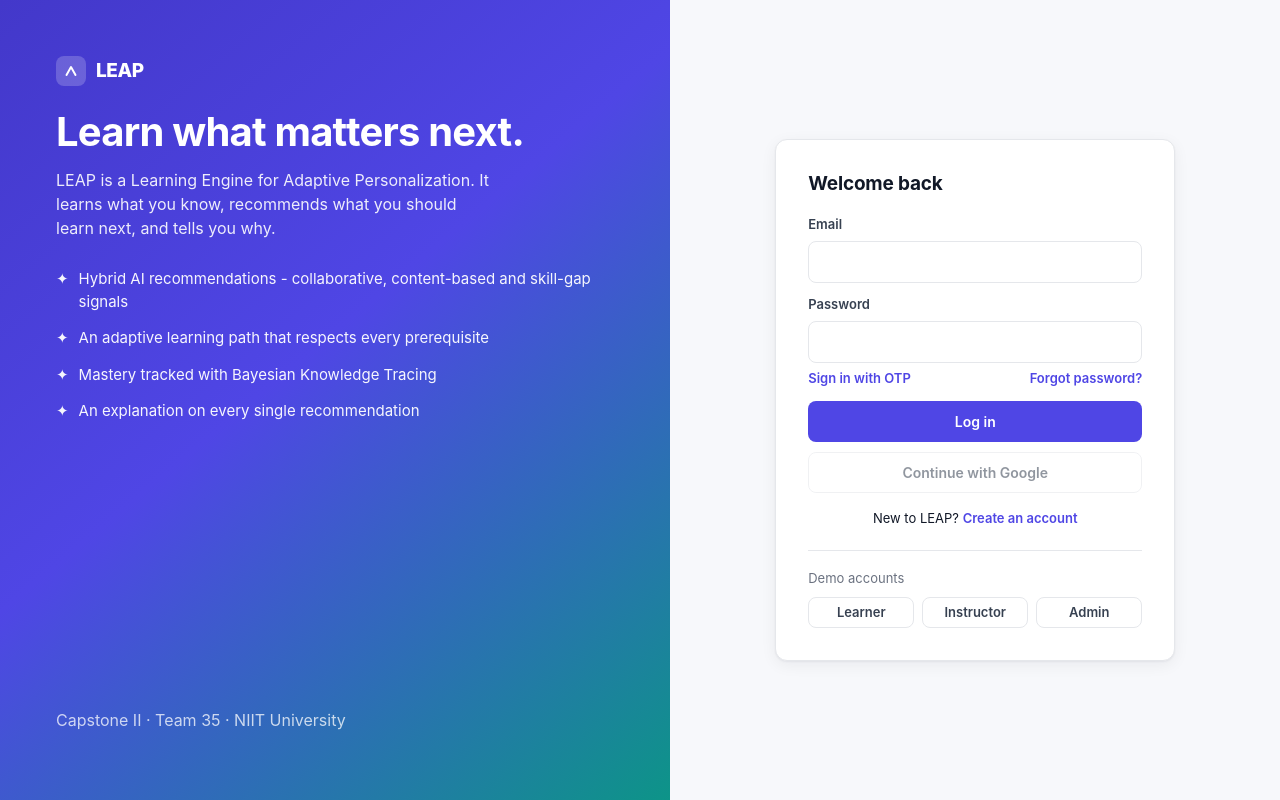
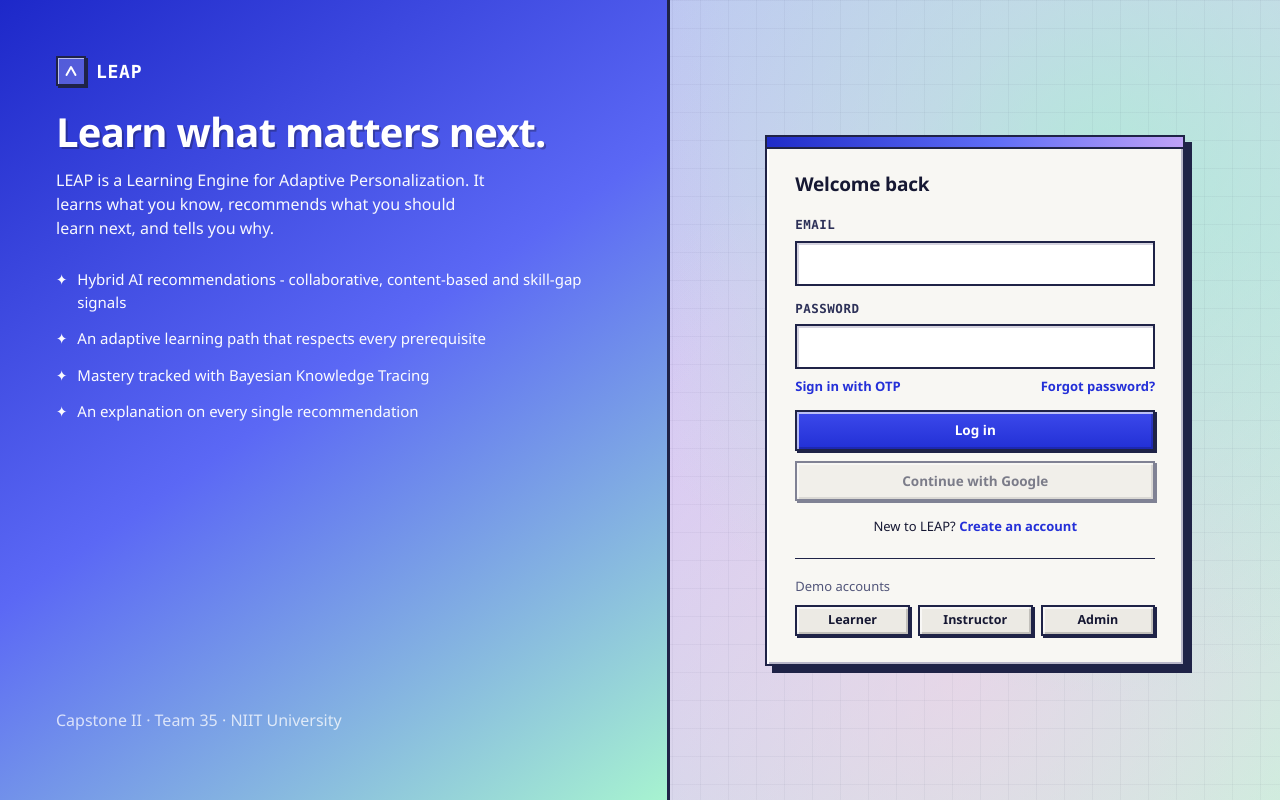
Before and after one commit to garvitbajajj/LEAP, a React (Vite) app in the folder client/: page / in a window 1280 px wide. Built offline with nearby package versions, Linux system fonts and the light colour scheme; no server answers.

Commit message:
style(client): apply Retro Win95 + Y2K pastel desktop UI theme

```diff
--- a/client/src/styles.css
+++ b/client/src/styles.css
@@ -1,30 +1,33 @@
-/* LEAP design tokens and base styles */
+/* LEAP design tokens and base styles: Retro Win95 + Y2K Pastel Desktop */
 :root {
-  --primary: #4f46e5;
-  --primary-600: #4338ca;
-  --primary-50: #eef2ff;
+  --primary: #2430d8;
+  --primary-600: #1b24b5;
+  --primary-50: #e3e7ff;
   --accent: #0d9488;
-  --accent-50: #f0fdfa;
+  --accent-50: #d1fae5;
   --warn: #b45309;
-  --warn-50: #fffbeb;
+  --warn-50: #fef3c7;
   --danger: #dc2626;
-  --danger-50: #fef2f2;
-  --success: #16a34a;
-  --success-50: #f0fdf4;
+  --danger-50: #fee2e2;
+  --success: #15803d;
+  --success-50: #dcfce7;
 
-  --ink: #111827;
-  --ink-2: #374151;
-  --muted: #6b7280;
-  --line: #e5e7eb;
-  --bg: #f7f8fb;
-  --card: #ffffff;
+  --ink: #161833;
+  --ink-2: #2d3158;
+  --muted: #52567a;
+  --line: #1f2347;
+  --line-soft: #b8b6c8;
+  --bg: #b8d3f2;
+  --panel: #eceae4;
+  --card: #f8f7f3;
 
-  --radius: 12px;
-  --radius-sm: 8px;
-  --shadow: 0 1px 2px rgba(17, 24, 39, 0.05), 0 4px 16px rgba(17, 24, 39, 0.06);
-  --shadow-lg: 0 10px 30px rgba(17, 24, 39, 0.12);
+  --radius: 0px;
+  --radius-sm: 0px;
+  --shadow: inset 2px 2px 0 #ffffff, inset -2px -2px 0 #b8b6c8, 4px 4px 0 #1f2347;
+  --shadow-lg: inset 2px 2px 0 #ffffff, inset -2px -2px 0 #b8b6c8, 7px 7px 0 #1f2347;
   --space: 16px;
-  --font: -apple-system, BlinkMacSystemFont, 'Segoe UI', Roboto, 'Helvetica Neue', Arial, sans-serif;
+  --font: 'Segoe UI', Tahoma, Geneva, Verdana, sans-serif;
+  --mono: 'Consolas', 'Courier New', monospace;
 }
 
 * { box-sizing: border-box; }
@@ -32,141 +35,215 @@ html, body, #root { margin: 0; min-height: 100%; }
 body {
   font-family: var(--font);
   color: var(--ink);
-  background: var(--bg);
+  background-color: var(--bg);
+  background-image:
+    linear-gradient(rgba(31, 35, 71, 0.045) 1px, transparent 1px),
+    linear-gradient(90deg, rgba(31, 35, 71, 0.045) 1px, transparent 1px),
+    radial-gradient(circle at 12% 18%, rgba(192, 168, 245, 0.65) 0%, transparent 45%),
+    radial-gradient(circle at 86% 20%, rgba(167, 243, 208, 0.65) 0%, transparent 42%),
+    radial-gradient(circle at 75% 85%, rgba(251, 207, 232, 0.55) 0%, transparent 45%),
+    linear-gradient(135deg, #98c1f0 0%, #d5c7f7 50%, #c6f3dc 100%);
+  background-size: 28px 28px, 28px 28px, 100% 100%, 100% 100%, 100% 100%, 100% 100%;
+  background-attachment: fixed;
   font-size: 15px;
   line-height: 1.5;
   -webkit-font-smoothing: antialiased;
 }
 a { color: var(--primary); text-decoration: none; }
 a:hover { text-decoration: underline; }
-h1, h2, h3 { margin: 0 0 8px; line-height: 1.25; }
+h1, h2, h3 { margin: 0 0 8px; line-height: 1.25; font-weight: 700; }
 h1 { font-size: 26px; letter-spacing: -0.02em; }
 h2 { font-size: 19px; letter-spacing: -0.01em; }
 h3 { font-size: 16px; }
 p { margin: 0 0 12px; }
-:focus-visible { outline: 3px solid color-mix(in srgb, var(--primary) 45%, transparent); outline-offset: 2px; }
+code { font-family: var(--mono); font-size: 0.9em; background: #e8e6f3; padding: 1px 5px; border: 1px solid var(--line-soft); }
+:focus-visible { outline: 2px dashed var(--primary); outline-offset: 2px; }
 
 /* ---------- layout ---------- */
 .shell { max-width: 1120px; margin: 0 auto; padding: 24px 20px 64px; }
-.page-head { display: flex; align-items: flex-end; justify-content: space-between; gap: 16px; margin-bottom: 20px; flex-wrap: wrap; }
+.page-head {
+  display: flex; align-items: flex-end; justify-content: space-between; gap: 16px; margin-bottom: 20px; flex-wrap: wrap;
+  background: var(--panel); border: 2px solid var(--line); box-shadow: var(--shadow); padding: 14px 18px;
+}
 .page-head p { color: var(--muted); margin: 0; }
-.grid { display: grid; gap: 16px; grid-template-columns: repeat(auto-fill, minmax(280px, 1fr)); }
+.grid { display: grid; gap: 18px; grid-template-columns: repeat(auto-fill, minmax(280px, 1fr)); }
 .row { display: flex; gap: 10px; align-items: center; flex-wrap: wrap; }
-.stack { display: flex; flex-direction: column; gap: 12px; }
+.stack { display: flex; flex-direction: column; gap: 14px; }
 .spread { display: flex; justify-content: space-between; align-items: center; gap: 12px; }
 .muted { color: var(--muted); }
 .small { font-size: 13px; }
 
-/* ---------- nav ---------- */
-.nav { background: var(--card); border-bottom: 1px solid var(--line); position: sticky; top: 0; z-index: 10; }
-.nav-inner { max-width: 1120px; margin: 0 auto; padding: 0 20px; height: 60px; display: flex; align-items: center; gap: 24px; }
-.brand { display: flex; align-items: center; gap: 10px; font-weight: 800; font-size: 19px; color: var(--ink); letter-spacing: -0.02em; }
+/* ---------- nav (retro OS taskbar) ---------- */
+.nav {
+  background: var(--panel);
+  border-bottom: 2px solid var(--line);
+  box-shadow: inset 0 2px 0 #ffffff, 0 3px 0 rgba(31, 35, 71, 0.25);
+  position: sticky; top: 0; z-index: 10;
+}
+.nav-inner { max-width: 1120px; margin: 0 auto; padding: 0 20px; height: 58px; display: flex; align-items: center; gap: 18px; }
+.brand { display: flex; align-items: center; gap: 10px; font-family: var(--mono); font-weight: 800; font-size: 18px; color: var(--ink); letter-spacing: 0.04em; }
 .brand:hover { text-decoration: none; }
-.brand-mark { width: 30px; height: 30px; border-radius: 8px; background: var(--primary); display: grid; place-items: center; }
-.nav-links { display: flex; gap: 4px; flex: 1; }
-.nav-links a { padding: 7px 12px; border-radius: var(--radius-sm); color: var(--ink-2); font-weight: 500; font-size: 14px; }
-.nav-links a:hover { background: var(--bg); text-decoration: none; }
-.nav-links a.active { background: var(--primary-50); color: var(--primary); }
-.nav-user { display: flex; align-items: center; gap: 10px; font-size: 14px; }
-.avatar { width: 32px; height: 32px; border-radius: 50%; background: var(--primary-50); color: var(--primary); display: grid; place-items: center; font-weight: 700; font-size: 13px; }
+.brand-mark {
+  width: 30px; height: 30px; border: 2px solid var(--line);
+  background: linear-gradient(135deg, #2230d6 0%, #8f96ff 60%, #c6a4f7 100%);
+  box-shadow: inset 1px 1px 0 rgba(255,255,255,0.6), 2px 2px 0 var(--line);
+  display: grid; place-items: center;
+}
+.nav-links { display: flex; gap: 6px; flex: 1; }
+.nav-links a {
+  padding: 6px 12px; border: 2px solid transparent; color: var(--ink-2);
+  font-weight: 600; font-size: 13.5px; background: transparent;
+}
+.nav-links a:hover {
+  background: var(--card); border-color: var(--line);
+  box-shadow: inset 1px 1px 0 #fff, 2px 2px 0 var(--line); text-decoration: none;
+}
+.nav-links a.active {
+  background: linear-gradient(90deg, #2230d6 0%, #5b68f5 100%);
+  color: #fff; border-color: var(--line);
+  box-shadow: inset 1px 1px 0 rgba(255,255,255,0.45), 2px 2px 0 var(--line);
+}
+.nav-user { display: flex; align-items: center; gap: 10px; font-size: 13.5px; }
+.avatar {
+  width: 32px; height: 32px; border: 2px solid var(--line);
+  background: linear-gradient(135deg, #c6a4f7, #9be7c4); color: var(--ink);
+  display: grid; place-items: center; font-family: var(--mono); font-weight: 800; font-size: 13px;
+}
 
-/* ---------- card ---------- */
-.card { background: var(--card); border: 1px solid var(--line); border-radius: var(--radius); box-shadow: var(--shadow); padding: 20px; }
+/* ---------- card (Win95 + Y2K window) ---------- */
+.card {
+  position: relative;
+  background: var(--card);
+  border: 2px solid var(--line);
+  border-radius: var(--radius);
+  box-shadow: var(--shadow);
+  padding: 28px 20px 20px;
+}
+.card::before {
+  content: '';
+  position: absolute;
+  top: 0; left: 0; right: 0; height: 10px;
+  background: linear-gradient(90deg, #1f2cc9 0%, #5f6df7 55%, #bfa2f7 100%);
+  border-bottom: 2px solid var(--line);
+}
 .card-flat { box-shadow: none; }
-.card h3 { margin-bottom: 4px; }
+.card h3 { margin-bottom: 6px; }
+fieldset.card { border: 2px solid var(--line); }
 
 /* ---------- buttons ---------- */
-.btn { display: inline-flex; align-items: center; justify-content: center; gap: 6px; border: 1px solid transparent; border-radius: var(--radius-sm); padding: 9px 16px; font: inherit; font-weight: 600; font-size: 14px; cursor: pointer; transition: background 0.15s, border-color 0.15s, transform 0.05s; white-space: nowrap; }
-.btn:active { transform: translateY(1px); }
+.btn {
+  display: inline-flex; align-items: center; justify-content: center; gap: 6px;
+  border: 2px solid var(--line); border-radius: var(--radius-sm);
+  padding: 8px 15px; font: inherit; font-weight: 700; font-size: 13.5px;
+  cursor: pointer; white-space: nowrap;
+  box-shadow: inset 2px 2px 0 rgba(255,255,255,0.65), inset -2px -2px 0 rgba(0,0,0,0.18), 2px 2px 0 var(--line);
+  transition: transform 0.05s, box-shadow 0.05s, filter 0.12s;
+}
+.btn:hover:not(:disabled) { filter: brightness(1.04); }
+.btn:active:not(:disabled) { transform: translate(2px, 2px); box-shadow: inset 1px 1px 0 rgba(0,0,0,0.2); }
 .btn:disabled { opacity: 0.55; cursor: not-allowed; }
-.btn-primary { background: var(--primary); color: #fff; }
-.btn-primary:hover:not(:disabled) { background: var(--primary-600); }
-.btn-ghost { background: transparent; color: var(--ink-2); border-color: var(--line); }
-.btn-ghost:hover:not(:disabled) { background: var(--bg); }
-.btn-success { background: var(--success); color: #fff; }
-.btn-danger { background: transparent; color: var(--danger); border-color: #fecaca; }
-.btn-sm { padding: 5px 10px; font-size: 13px; }
+.btn-primary { background: linear-gradient(180deg, #3c49eb 0%, #2230d6 100%); color: #fff; }
+.btn-ghost { background: var(--panel); color: var(--ink); }
+.btn-success { background: linear-gradient(180deg, #22c55e 0%, #15803d 100%); color: #fff; }
+.btn-danger { background: #fee2e2; color: var(--danger); }
+.btn-sm { padding: 4px 10px; font-size: 12.5px; }
 .btn-block { width: 100%; }
 
 /* ---------- form ---------- */
 .field { display: flex; flex-direction: column; gap: 6px; }
-.field label { font-size: 13px; font-weight: 600; color: var(--ink-2); }
-.input, .select, textarea.input { font: inherit; padding: 9px 12px; border: 1px solid var(--line); border-radius: var(--radius-sm); background: #fff; color: var(--ink); width: 100%; }
-.input:focus, .select:focus { border-color: var(--primary); outline: none; box-shadow: 0 0 0 3px var(--primary-50); }
+.field label { font-size: 12.5px; font-weight: 700; color: var(--ink-2); text-transform: uppercase; letter-spacing: 0.04em; font-family: var(--mono); }
+.input, .select, textarea.input {
+  font: inherit; padding: 9px 11px; border: 2px solid var(--line); border-radius: var(--radius-sm);
+  background: #ffffff; color: var(--ink); width: 100%;
+  box-shadow: inset 2px 2px 0 #d5d3df;
+}
+.input:focus, .select:focus { border-color: var(--primary); outline: none; background: #fafaff; }
 
 /* ---------- badges ---------- */
-.badge { display: inline-flex; align-items: center; gap: 4px; padding: 2px 9px; border-radius: 999px; font-size: 12px; font-weight: 600; background: var(--bg); color: var(--ink-2); border: 1px solid var(--line); }
-.badge-primary { background: var(--primary-50); color: var(--primary); border-color: #c7d2fe; }
-.badge-accent { background: var(--accent-50); color: var(--accent); border-color: #99f6e4; }
-.badge-warn { background: var(--warn-50); color: var(--warn); border-color: #fde68a; }
-.badge-success { background: var(--success-50); color: var(--success); border-color: #bbf7d0; }
-.chip { font-size: 12px; padding: 2px 8px; border-radius: 6px; background: var(--bg); color: var(--ink-2); }
+.badge {
+  display: inline-flex; align-items: center; gap: 4px; padding: 2px 8px;
+  border-radius: 0; font-size: 11.5px; font-weight: 700; font-family: var(--mono);
+  background: var(--panel); color: var(--ink-2); border: 1.5px solid var(--line);
+}
+.badge-primary { background: var(--primary-50); color: var(--primary); }
+.badge-accent { background: var(--accent-50); color: var(--accent); }
+.badge-warn { background: var(--warn-50); color: var(--warn); }
+.badge-success { background: var(--success-50); color: var(--success); }
+.chip { font-size: 12px; font-family: var(--mono); padding: 2px 8px; background: #e8e6f3; color: var(--ink-2); border: 1px solid var(--line-soft); }
 
 /* ---------- banners ---------- */
-.banner { border-radius: var(--radius-sm); padding: 12px 14px; font-size: 14px; display: flex; gap: 10px; align-items: flex-start; margin-bottom: 16px; }
-.banner-warn { background: var(--warn-50); color: #78350f; border: 1px solid #fde68a; }
-.banner-error { background: var(--danger-50); color: #7f1d1d; border: 1px solid #fecaca; }
-.banner-info { background: var(--primary-50); color: #312e81; border: 1px solid #c7d2fe; }
-.banner-success { background: var(--success-50); color: #14532d; border: 1px solid #bbf7d0; }
+.banner {
+  border-radius: 0; padding: 12px 14px; font-size: 14px; display: flex; gap: 10px;
+  align-items: flex-start; margin-bottom: 16px; border: 2px solid var(--line);
+  box-shadow: 3px 3px 0 rgba(31, 35, 71, 0.65);
+}
+.banner-warn { background: var(--warn-50); color: #78350f; }
+.banner-error { background: var(--danger-50); color: #7f1d1d; }
+.banner-info { background: var(--primary-50); color: #1e1b4b; }
+.banner-success { background: var(--success-50); color: #14532d; }
 
 /* ---------- progress ---------- */
-.bar { height: 8px; background: var(--line); border-radius: 999px; overflow: hidden; }
-.bar > span { display: block; height: 100%; background: var(--primary); border-radius: 999px; transition: width 0.4s ease; }
-.bar.accent > span { background: var(--accent); }
+.bar { height: 12px; background: #dcdad3; border: 2px solid var(--line); border-radius: 0; overflow: hidden; }
+.bar > span { display: block; height: 100%; background: linear-gradient(90deg, #2230d6, #7c85ff); transition: width 0.4s ease; }
+.bar.accent > span { background: linear-gradient(90deg, #0d9488, #5eead4); }
 
 /* ---------- recommendation card ---------- */
 .rec { display: flex; flex-direction: column; gap: 10px; }
 .rec-top { display: flex; justify-content: space-between; align-items: flex-start; gap: 10px; }
-.rec-rank { font-size: 12px; font-weight: 700; color: var(--muted); }
+.rec-rank { font-size: 12px; font-weight: 800; font-family: var(--mono); color: var(--muted); }
 .rec h3 a { color: var(--ink); }
 .rec-desc { color: var(--muted); font-size: 14px; margin: 0; display: -webkit-box; -webkit-line-clamp: 2; -webkit-box-orient: vertical; overflow: hidden; }
-.why { background: var(--primary-50); border-radius: var(--radius-sm); padding: 10px 12px; font-size: 13.5px; color: #312e81; }
-.why-toggle { background: none; border: none; color: var(--primary); font: inherit; font-size: 13px; font-weight: 600; cursor: pointer; padding: 0; }
+.why { background: var(--primary-50); border: 1.5px solid var(--line); padding: 10px 12px; font-size: 13.5px; color: #1e1b4b; }
+.why-toggle { background: none; border: none; color: var(--primary); font: inherit; font-size: 13px; font-weight: 700; cursor: pointer; padding: 0; }
 .factor { display: grid; grid-template-columns: 150px 1fr 44px; gap: 8px; align-items: center; font-size: 12.5px; margin-top: 6px; }
-.factor .bar { height: 6px; }
-.score-ring { font-size: 12px; font-weight: 700; color: var(--accent); background: var(--accent-50); border-radius: 999px; padding: 3px 9px; white-space: nowrap; }
+.factor .bar { height: 8px; }
+.score-ring { font-size: 12px; font-weight: 800; font-family: var(--mono); color: var(--ink); background: var(--accent-50); border: 1.5px solid var(--line); padding: 2px 8px; white-space: nowrap; }
 
 /* ---------- path stepper ---------- */
 .steps { list-style: none; margin: 0; padding: 0; }
-.step { display: grid; grid-template-columns: 36px 1fr auto; gap: 14px; padding: 14px 0; border-bottom: 1px solid var(--line); align-items: center; }
+.step { display: grid; grid-template-columns: 36px 1fr auto; gap: 14px; padding: 14px 0; border-bottom: 1.5px dashed var(--line-soft); align-items: center; }
 .step:last-child { border-bottom: none; }
-.step-dot { width: 30px; height: 30px; border-radius: 50%; display: grid; place-items: center; font-size: 13px; font-weight: 700; border: 2px solid var(--line); color: var(--muted); background: #fff; }
-.step.available .step-dot { border-color: var(--primary); color: var(--primary); }
-.step.complete .step-dot { background: var(--success); border-color: var(--success); color: #fff; }
-.step.skipped .step-dot { background: var(--line); color: var(--muted); }
+.step-dot { width: 30px; height: 30px; display: grid; place-items: center; font-family: var(--mono); font-size: 13px; font-weight: 800; border: 2px solid var(--line); color: var(--muted); background: #fff; }
+.step.available .step-dot { border-color: var(--primary); color: var(--primary); background: var(--primary-50); }
+.step.complete .step-dot { background: var(--success); border-color: var(--line); color: #fff; }
+.step.skipped .step-dot { background: #dcdad3; color: var(--muted); }
 .step.locked { opacity: 0.6; }
 
 /* ---------- misc ---------- */
 .empty { text-align: center; padding: 48px 20px; color: var(--muted); }
-.spinner { width: 22px; height: 22px; border: 3px solid var(--line); border-top-color: var(--primary); border-radius: 50%; animation: spin 0.8s linear infinite; margin: 40px auto; }
+.spinner { width: 24px; height: 24px; border: 3px solid #dcdad3; border-top-color: var(--primary); border-radius: 50%; animation: spin 0.8s linear infinite; margin: 40px auto; }
 @keyframes spin { to { transform: rotate(360deg); } }
-.skeleton { background: linear-gradient(90deg, #eef0f4 25%, #f6f7f9 50%, #eef0f4 75%); background-size: 200% 100%; animation: shimmer 1.2s infinite; border-radius: var(--radius); min-height: 190px; }
+.skeleton { background: linear-gradient(90deg, #e2e0db 25%, #f4f3ef 50%, #e2e0db 75%); background-size: 200% 100%; animation: shimmer 1.2s infinite; border: 2px solid var(--line); min-height: 190px; }
 @keyframes shimmer { to { background-position: -200% 0; } }
 .stat { display: flex; flex-direction: column; gap: 2px; }
-.stat b { font-size: 26px; letter-spacing: -0.02em; }
+.stat b { font-size: 26px; font-family: var(--mono); letter-spacing: -0.02em; }
 .stat span { color: var(--muted); font-size: 13px; }
-.table { width: 100%; border-collapse: collapse; font-size: 14px; }
-.table th, .table td { text-align: left; padding: 10px 8px; border-bottom: 1px solid var(--line); }
-.table th { color: var(--muted); font-weight: 600; font-size: 12px; text-transform: uppercase; letter-spacing: 0.04em; }
-.toast { position: fixed; bottom: 24px; right: 24px; background: var(--ink); color: #fff; padding: 12px 16px; border-radius: var(--radius-sm); box-shadow: var(--shadow-lg); font-size: 14px; z-index: 50; }
+.table { width: 100%; border-collapse: collapse; font-size: 13.5px; }
+.table th, .table td { text-align: left; padding: 10px 8px; border-bottom: 1px solid var(--line-soft); }
+.table th { color: var(--ink-2); font-family: var(--mono); font-weight: 700; font-size: 11.5px; text-transform: uppercase; letter-spacing: 0.05em; background: var(--panel); border-bottom: 2px solid var(--line); }
+.toast { position: fixed; bottom: 24px; right: 24px; background: var(--ink); color: #fff; padding: 12px 16px; border: 2px solid #fff; box-shadow: 4px 4px 0 var(--line); font-size: 14px; z-index: 50; }
 
 /* ---------- auth pages ---------- */
 .auth-wrap { min-height: 100vh; display: grid; grid-template-columns: 1.1fr 1fr; }
-.auth-hero { background: linear-gradient(140deg, #4338ca 0%, #4f46e5 45%, #0d9488 100%); color: #fff; padding: 56px; display: flex; flex-direction: column; justify-content: space-between; }
-.auth-hero h1 { font-size: 40px; line-height: 1.1; margin: 24px 0 14px; }
-.auth-hero p { opacity: 0.9; font-size: 16px; max-width: 440px; }
+.auth-hero {
+  background: linear-gradient(145deg, #1d28c9 0%, #5b68f5 48%, #a7f3d0 100%);
+  color: #fff; padding: 56px; display: flex; flex-direction: column; justify-content: space-between;
+  border-right: 3px solid var(--line);
+}
+.auth-hero h1 { font-size: 40px; line-height: 1.1; margin: 24px 0 14px; text-shadow: 2px 2px 0 rgba(22, 24, 51, 0.35); }
+.auth-hero p { opacity: 0.96; font-size: 16px; max-width: 440px; }
 .auth-points { display: grid; gap: 14px; margin-top: 28px; }
-.auth-points div { display: flex; gap: 10px; align-items: flex-start; font-size: 15px; opacity: 0.95; }
+.auth-points div { display: flex; gap: 10px; align-items: flex-start; font-size: 15px; opacity: 0.98; }
 .auth-form { display: grid; place-items: center; padding: 40px 24px; }
-.auth-form .card { width: 100%; max-width: 400px; padding: 32px; }
+.auth-form .card { width: 100%; max-width: 420px; padding: 36px 28px 28px; box-shadow: var(--shadow-lg); }
 .demo-accounts { display: grid; grid-template-columns: repeat(3, 1fr); gap: 8px; }
 
 /* ---------- onboarding ---------- */
 .wizard { max-width: 640px; margin: 32px auto; }
 .choice-grid { display: grid; grid-template-columns: repeat(auto-fill, minmax(180px, 1fr)); gap: 10px; }
-.choice { border: 2px solid var(--line); border-radius: var(--radius); padding: 14px; cursor: pointer; background: #fff; text-align: left; font: inherit; }
-.choice:hover { border-color: #c7d2fe; }
-.choice.selected { border-color: var(--primary); background: var(--primary-50); }
+.choice { border: 2px solid var(--line); border-radius: 0; padding: 14px; cursor: pointer; background: #fff; text-align: left; font: inherit; box-shadow: 2px 2px 0 var(--line); }
+.choice:hover { background: #fafaff; }
+.choice.selected { border-color: var(--primary); background: var(--primary-50); box-shadow: inset 2px 2px 0 #c7d2fe; }
 .choice b { display: block; margin-bottom: 2px; }
 
 .mobile-only { display: none; }
@@ -179,4 +256,3 @@ p { margin: 0 0 12px; }
   .factor { grid-template-columns: 110px 1fr 40px; }
   .item-layout { grid-template-columns: 1fr !important; }
 }
-fieldset.card { border: 1px solid var(--line); }
```
